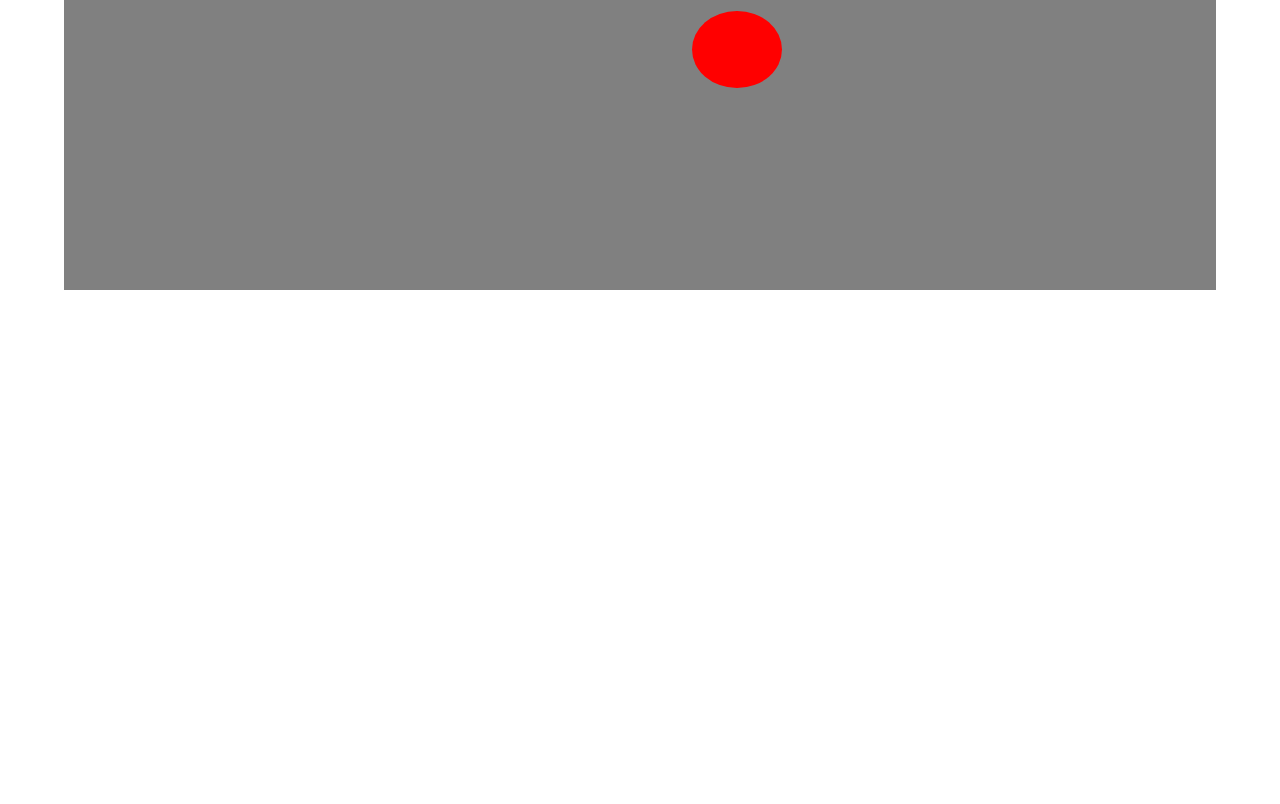
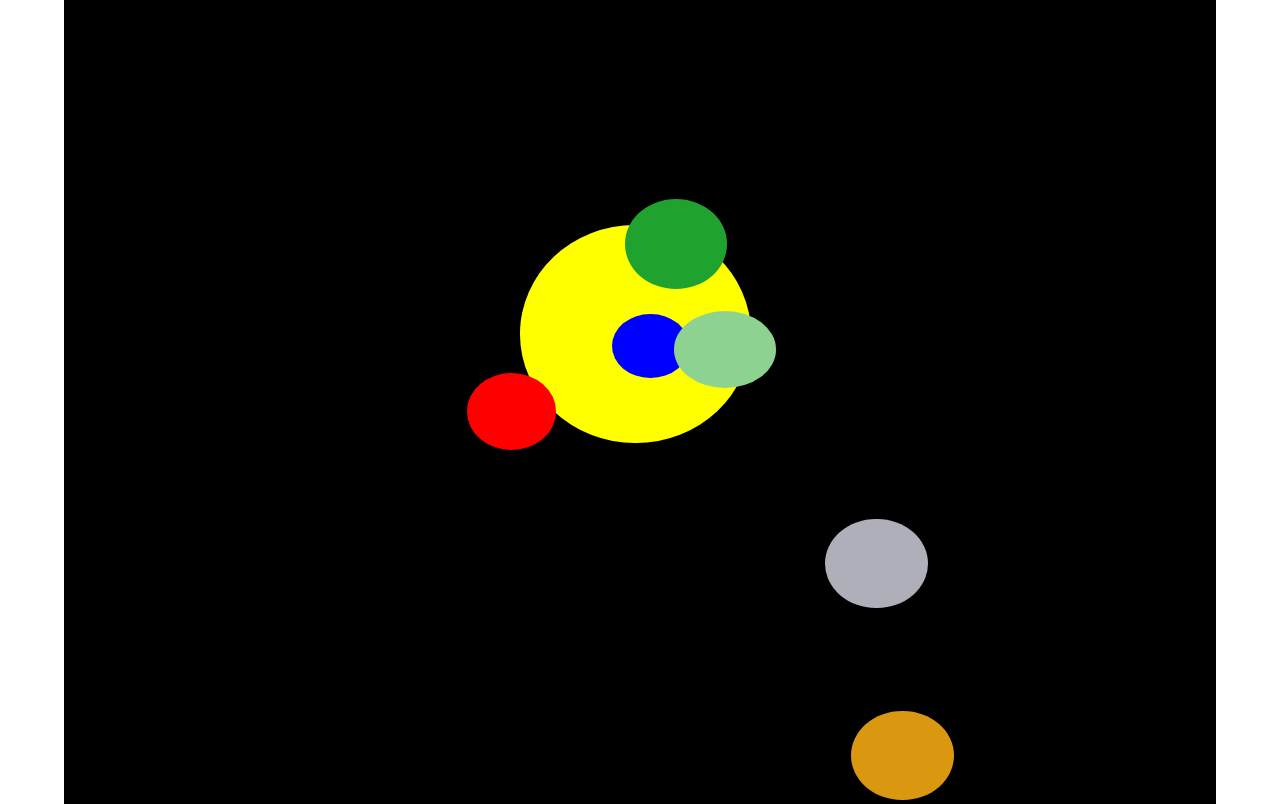
Before and after one commit to whyyy1/whyyy1.github.io, a website built with Vite: page main.html in a window 1280 px wide. Shown: the part 440-1244 px from the top of the page. Before the commit the page ends 800 px from the top, so only its background shows below. Built offline with nearby package versions, Linux system fonts and the light colour scheme.

Commit message:
added a new main page to mess around with

```diff
--- a/main.css
+++ b/main.css
@@ -5,11 +5,11 @@
 
 .mainParent{
     position: relative;
-    height: 50vw;
+    height: 90vw;
     width: 90vw;
     margin-top: 4vw;
-
-    background-color: grey;
+    padding-top: 20vw;
+    background-color: rgb(0, 0, 0);
     display: flex;
     flex-direction: column;
 }
@@ -19,12 +19,13 @@
     position: absolute;
     height: 17vw;
     width: 18vw;
-    bottom: 15vw;
+    bottom: 5vw;
     right:0vw;
     border-radius: 50%;
     background-color: yellow;
 }
-.class2{
+
+.class2 {
     position: absolute;
     height: 6vw;
     width: 7vw;
@@ -46,3 +47,54 @@
     background-color: blue;
 
 }
+
+.class4{
+    position: absolute;
+    height: 7vw;
+    width: 8vw;
+    bottom: -20vw;
+    right:0vw;
+    border-radius: 50%;
+    background-color: rgb(175, 175, 186);
+
+}
+
+
+.class5{
+    position: absolute;
+    height: 7vw;
+    width: 8vw;
+    bottom: 40vw;
+    right:0vw;
+    border-radius: 50%;
+    background-color: rgb(32, 162, 47);
+
+}
+
+.class6{
+    position: absolute;
+    height: 7vw;
+    width: 8vw;
+    bottom: -40vw;
+    right:0vw;
+    border-radius: 50%;
+    background-color: rgb(218, 151, 16);
+
+}
+
+.class7{
+    position: absolute;
+    height: 6vw;
+    width: 8vw;
+    bottom: 15vw;
+    right:0vw;
+    left: 11vw;
+    border-radius: 50%;
+    background-color: rgb(141, 210, 144);
+
+}
+
+.class1:hover,.class2:hover,.class3:hover,.class4:hover,.class5:hover,.class6:hover,.class7:hover{
+    height: 60vw;
+    width: 60vw;
+}
--- a/main.html
+++ b/main.html
@@ -27,6 +27,8 @@
         <div class="class3"></div>
         <div class="class4"></div>
         <div class="class5"></div>
+        <div class="class6"></div>
+        <div class="class7"></div>
     </div>
 
     <script src="main.js"  defer></script>
--- a/main.js
+++ b/main.js
@@ -1,19 +1,25 @@
 const mainNav = document.querySelector('.mainParent');
 const mainBtn = document.querySelector('.btn1');
+
+//click listens
+
+mainNav.addEventListener('click', (event) => {
+    console.log(event.target);
+})
 
 mainBtn.addEventListener('click', () => {
     console.log(mainNav);
 })
 
 
-function myMove(name, ang = 0, rad = 100, pm) {
+function myMove(name, ang = 0, rad = 100, inT) {
 
     let id = null;
     const elem = document.querySelector(name);
     let angle = ang;
     let radius = rad; // Adjust the radius of the circular path
     clearInterval(id);
-    id = setInterval(frame, 5);
+    id = setInterval(frame, inT);
 
     function frame() {
         if (angle >= 360) {
@@ -30,8 +36,40 @@ function myMove(name, ang = 0, rad = 100, pm) {
 
     }
 }
-  }
+}
 
-myMove('.class1', 0, 25, 'p');
-myMove('.class2', 5, 400, 'p');
-myMove('.class3', 5, 100, 'm');
+function myMoveReverse(name, ang = 0, rad = 100, inT) {
+    let id = null;
+    const elem = document.querySelector(name);
+    let angle = ang;
+    let radius = rad; // Adjust the radius of the circular path
+    clearInterval(id);
+    id = setInterval(frame, inT);
+
+    function frame() {
+      if (angle <= 0) {
+        angle = 360;
+      } else {
+        angle--;
+        let radians = angle * (Math.PI / 180);
+        let x = Math.cos(radians) * radius * -1; // Multiply with -1 to reverse the x-coordinate
+        let y = Math.sin(radians) * radius * -1; // Multiply with -1 to reverse the y-coordinate
+
+        elem.style.left = x + 'px';
+        elem.style.top = y + 'px';
+      }
+    }
+}
+
+
+
+//middle
+myMoveReverse('.class1', 0, 25, 1);
+
+myMoveReverse('.class2', 5, 400, 5);
+//blue
+myMove('.class3', 8, 100, 4);
+myMoveReverse('.class4', 5, 500, 6);
+myMove('.class5', 6, 300, 1);
+myMove('.class6', 1,600, 10);
+myMoveReverse('.class7', 40, 250, 14);
```
